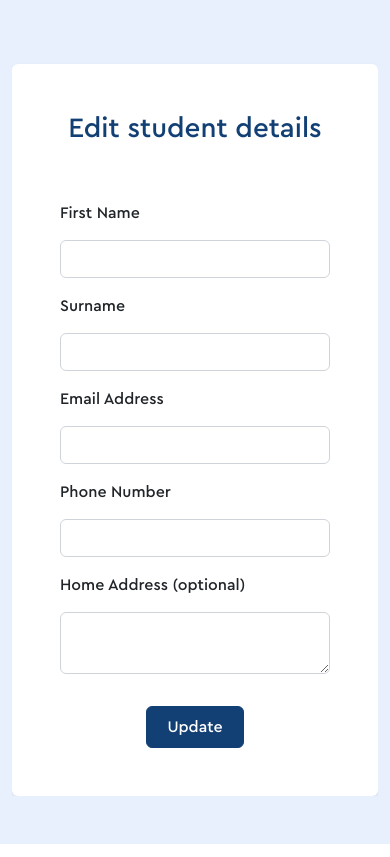
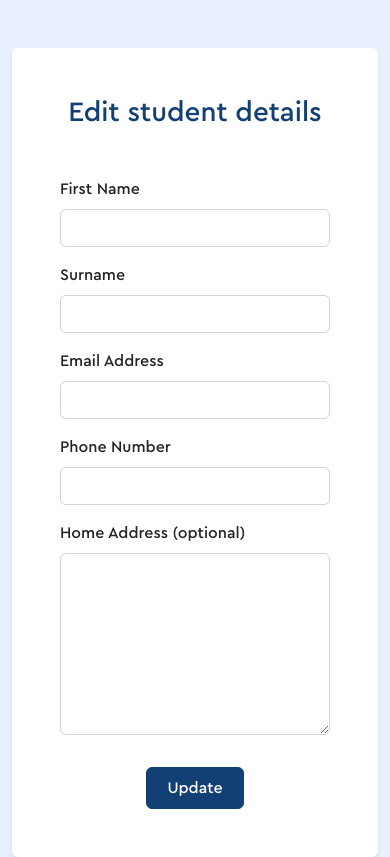
Before and after one commit to coresystechng/coresystechng.github.io, a PHP site: page /edit_details.php?id=1 in a window 390 px wide. Run offline with PHP 8.4, Linux system fonts and the light colour scheme; data that the repository does not hold is empty; some libraries are stand-ins or nearby versions.

Commit message:
fixed form responsiveness

```diff
--- a/edit_details.php
+++ b/edit_details.php
@@ -68,11 +68,6 @@ if (isset($_POST['update'])) {
     <link rel="stylesheet" href="https://cdnjs.cloudflare.com/ajax/libs/font-awesome/6.6.0/css/all.min.css" />
     <link rel="shortcut icon" href="img/favicon.ico" type="image/x-icon">
     <style>
-        *{
-            overflow-y: hidden;
-            overflow-x: hidden;
-            max-height: 100vh;
-        }
         /* :: is used to style placeholders and other attributes */
         input, textarea {
             font-weight: 600 !important;
@@ -87,8 +82,11 @@ if (isset($_POST['update'])) {
 <body class="bg-light">
 
     <main class="container">
-        <section class="justify-content-center mt-5 pt-3">
-            <div class="card p-5 border-0 shadow-sm">
+        <section class="justify-content-center">
+            <div class="row">
+                <center>
+                    <div class="col-md-8 text-start">
+                        <div class="card p-5 mt-5 border-0 shadow-sm">
                             <!-- submit to same page so the PHP above runs -->
                             <form action="<?php echo htmlspecialchars($_SERVER['PHP_SELF']); ?>" method="POST">
 
@@ -131,7 +129,7 @@ if (isset($_POST['update'])) {
 
                                 <div class="mb-3">
                                     <label class="form-label">Home Address (optional)</label>
-                        <textarea name="home_address" class="form-control"><?php echo $student_data['home_address']; ?></textarea>
+                                    <textarea name="home_address" rows="7" class="form-control"><?php echo $student_data['home_address']; ?></textarea>
                                 </div>
 
                                 <div class="text-center">
@@ -140,6 +138,9 @@ if (isset($_POST['update'])) {
 
                             </form>
                         </div>
+                    </div>
+                </center>
+            </div>
         </section>
     </main>
 
```
Lines whose indentation alone changed are shown as unchanged.
